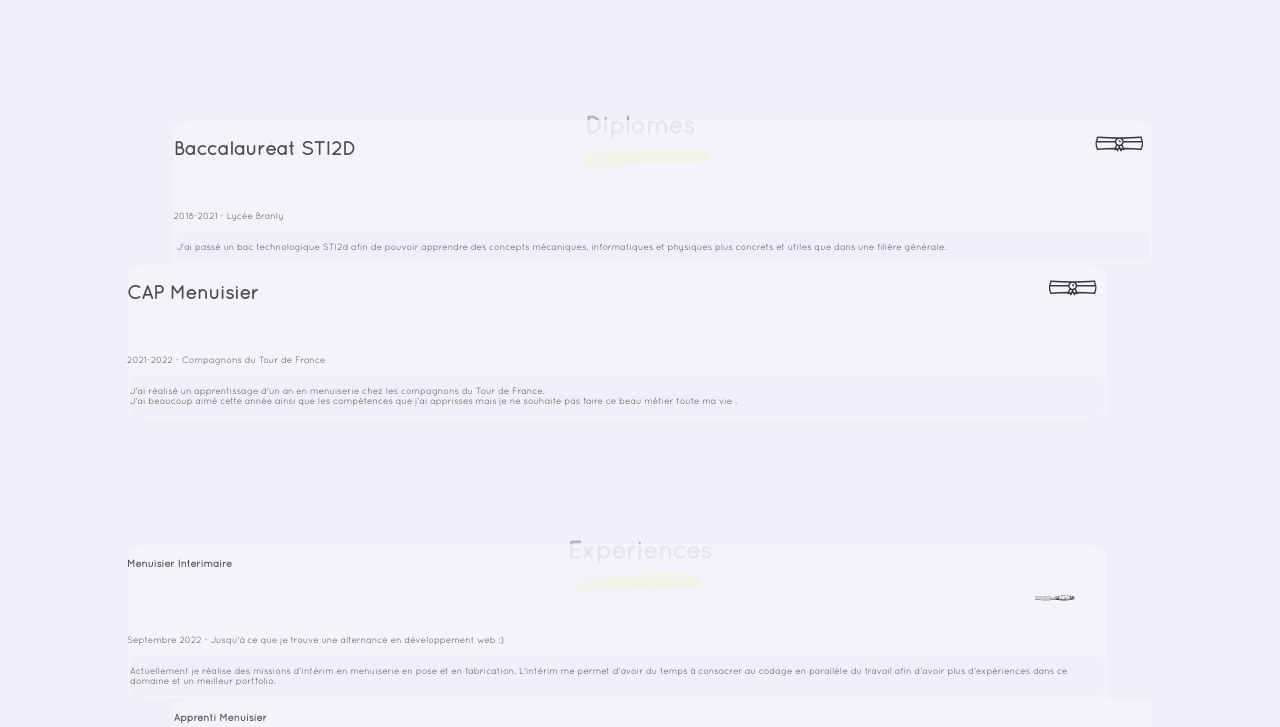
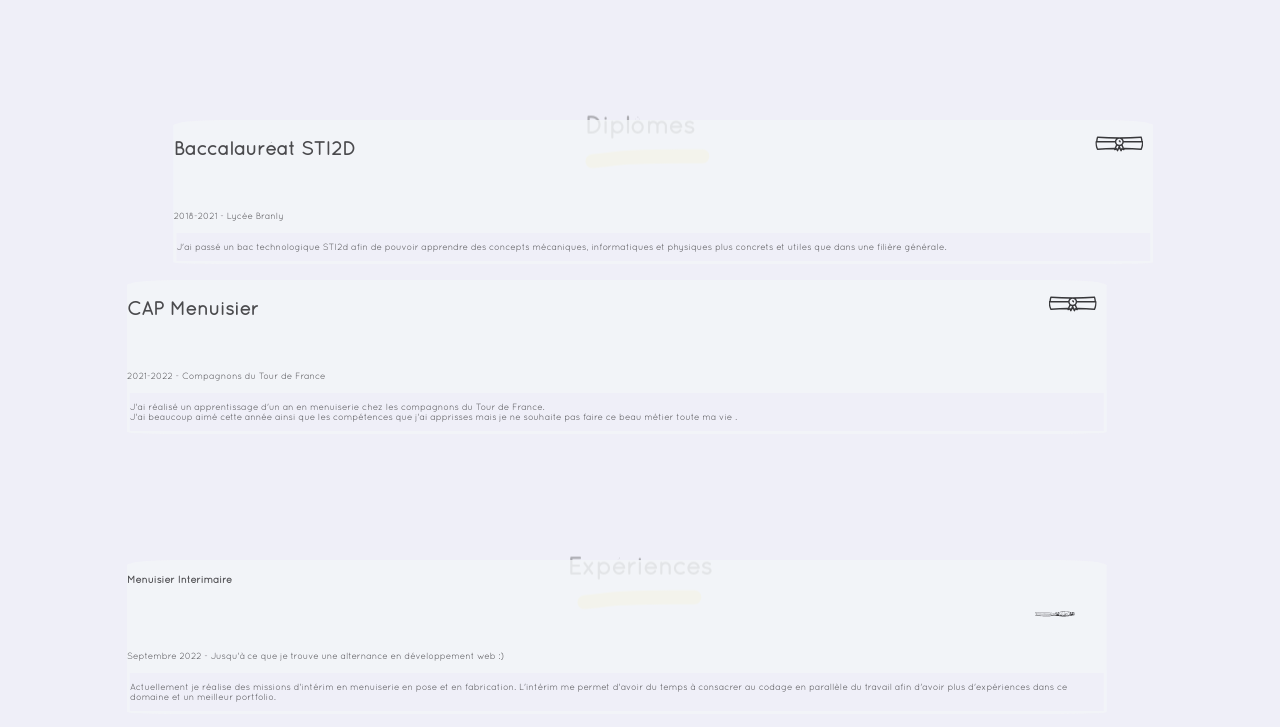
Before and after one commit to Vianndev/vianndev.github.io, a website: page index.html in a window 1280 px wide. Shown: the part 1740-2467 px from the top of the page. Drawn offline with nearby package versions, Linux system fonts and the light colour scheme; files whose address does not match are found by name.

Commit message:
Update style.css

```diff
--- a/style.css
+++ b/style.css
@@ -355,8 +355,8 @@ footer {
   flex-wrap: wrap;
   margin: 30px auto;
   display: flex;
-  justify-content: space-around;
-}
+
+gap: 2vh;}
 
 .xp-section {
   display: flex;
```
